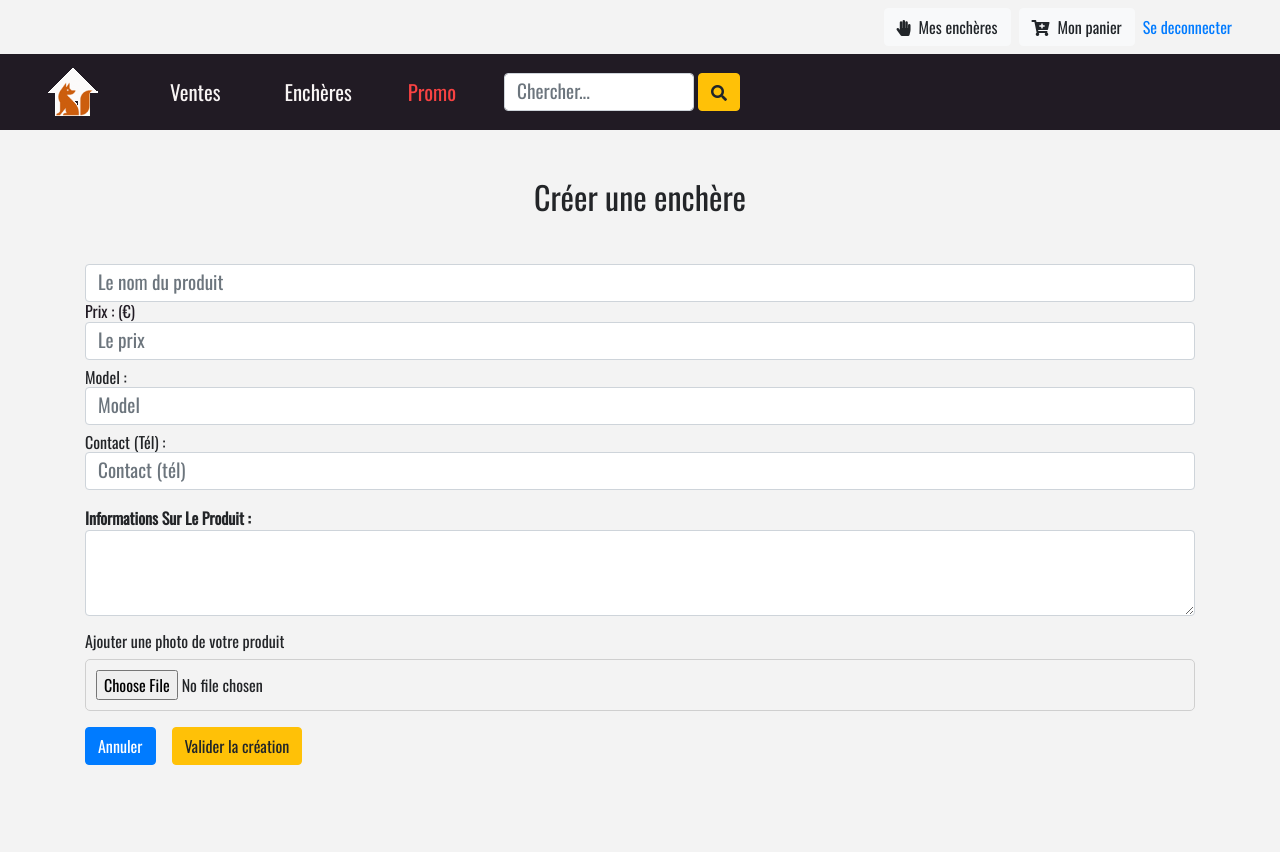
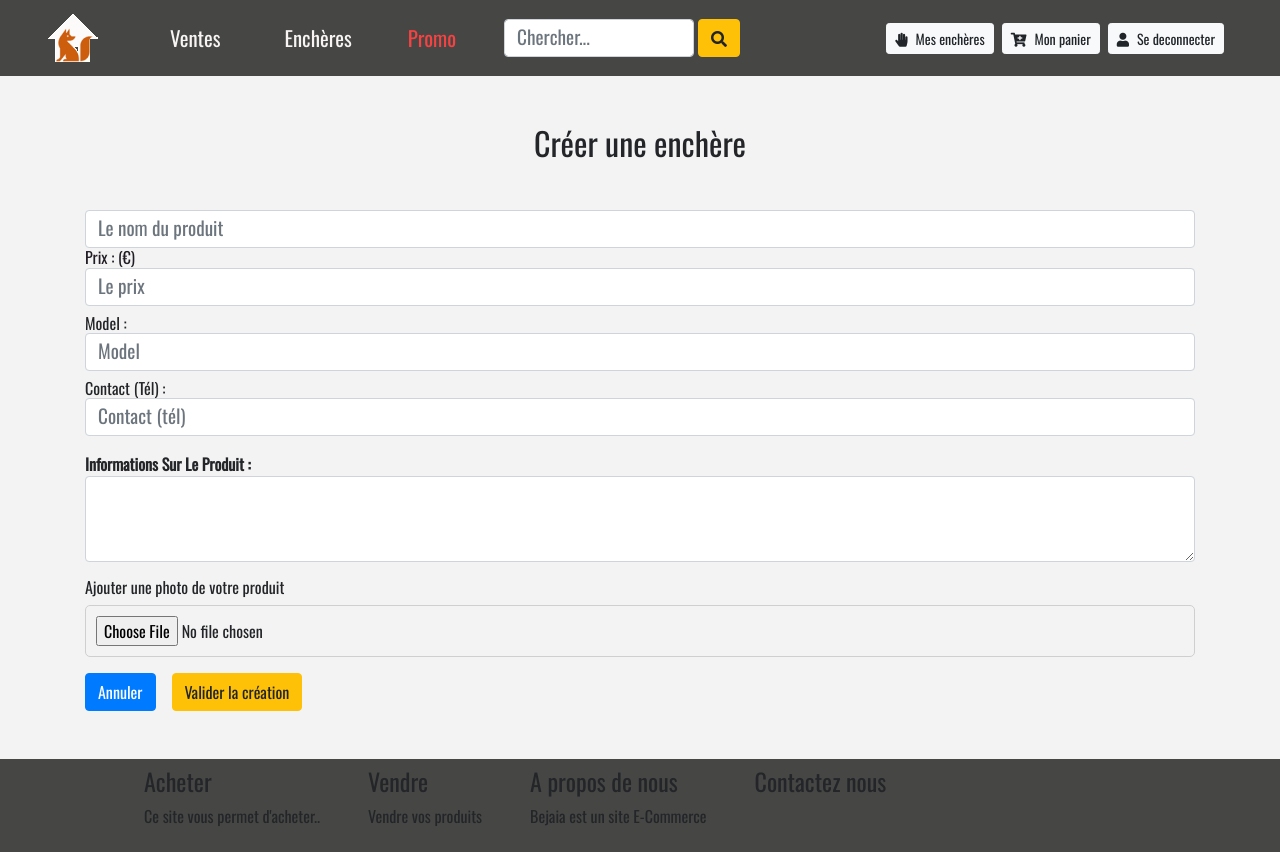
Before and after one commit to eBayLite/eBayFront, a React (Create React App) app: page /creerEnchere in a window 1280 px wide. Before the commit the page ends 813 px from the top, so only its background shows below. Built offline with nearby package versions, Linux system fonts and the light colour scheme.

Commit message:
ajout footer

```diff
--- a/src/App.js
+++ b/src/App.js
@@ -9,7 +9,7 @@ import { Switch,Route } from 'react-router-dom';
 import './App.css';
 import 'bootstrap/dist/css/bootstrap.min.css';
 import NavBar from './NavBar';
-import NavBar2 from './NavBar2';
+import Footer from './Footer';
 import Default from './Default';
 
 import ProductList from './componentsV/ProductList';
@@ -51,21 +51,11 @@ class App extends Component {
 
           <Route path="/creerEnchere" component={CreerEnchere} />
 
-
-
-
-
-
-
-
-
-
-
-
           <Route component={Default} />
 
         </Switch>
         <Modal />
+        <Footer/>
 
       </React.Fragment>
     );
--- /dev/null
+++ b/src/Footer.js
@@ -0,0 +1,66 @@
+import React, { Component } from 'react';
+
+
+import styled from 'styled-components';
+import 'bootstrap/dist/css/bootstrap.min.css';
+
+
+class Footer extends Component{
+    render(){
+        return(
+
+
+
+      <NavWrapper className="navbar navbar-expand-sm  navbar-dark px-sm-5" >
+
+
+<ul class="nav justify-content-center ml-5">
+  <li class="nav-item ml-5">
+    <h4>Acheter </h4>
+    <p>Ce site vous permet d'acheter..</p>
+  </li>
+  <li class="nav-item ml-5">
+  <h4>Vendre</h4>
+  <p>Vendre vos produits</p>
+  </li>
+  <li class="nav-item ml-5">
+  <h4>A propos de nous</h4>
+  <p>Bejaia est un site E-Commerce </p>
+  </li>
+  <li class="nav-item ml-5">
+  <h4>Contactez nous</h4>
+  </li>
+</ul>
+
+
+
+
+      </NavWrapper>
+
+
+
+);
+}
+}
+
+
+
+const NavWrapper = styled.nav`
+background:#464745;
+.nav-link{
+    color:var(--mainWhitee) !important;
+    font-size:3rem
+    text-transform:capitalize !important;
+}
+
+.nav-link:hover{
+  color:var(--mainYellow) !important;
+  font-size:1.33rem
+  text-transform:capitalize !important;
+}
+
+`
+
+
+
+export default Footer;
--- a/src/NavBar.js
+++ b/src/NavBar.js
@@ -11,40 +11,8 @@ class NavBar extends Component{
         return(
 
 
-     <div>
-    <NavWrapperr className="navbar navbar-expand-sm  navbar-dark px-sm-5">
 
-    <ul className="navbar-nav align-items-center ml-auto  ">
-
-         <Link to="/cartE" className="ml-5">
-        <button type="button" class="btn btn-light">
-            <span className="mr-2">
-             <i className="fas fa-hand-paper" />
-            </span>
-           Mes enchères
-        </button>
-       </Link>
-
-
-        <Link to="/cart" className="ml-2 mr-2">
-        <button type="button" class="btn btn-light">
-            <span className="mr-2">
-             <i className="fas fa-cart-plus" />
-            </span>
-           Mon panier
-        </button>
-       </Link>
-
-       <Link to="/login">
-       Se deconnecter
-       </Link>
-
-       </ul>
-
-      </NavWrapperr>
-
-
-      <NavWrapper className="navbar navbar-expand-sm  navbar-dark px-sm-5">
+      <NavWrapper className="navbar navbar-expand-sm  navbar-dark px-sm-5" >
 
       <Link to="/" >
          <img src={logos} alt="store" className="navbar-brand"></img>
@@ -96,6 +64,40 @@ class NavBar extends Component{
         </ul>
 
 
+        <ul className="navbar-nav align-items-center ml-auto mt-0.1  ">
+
+         <Link to="/cartE" className="ml-5">
+        <button type="button" class="btn btn-light btn-sm" >
+            <span className="mr-2">
+             <i className="fas fa-hand-paper" />
+            </span>
+           Mes enchères
+        </button>
+       </Link>
+
+
+        <Link to="/cart" className="ml-2 ">
+        <button type="button" class="btn btn-light btn-sm">
+            <span className="mr-2">
+             <i className="fas fa-cart-plus" />
+            </span>
+           Mon panier
+        </button>
+
+       </Link>
+
+       <Link to="/login" className="ml-2 mr-2">
+       <button type="button" class="btn btn-light btn-sm ">
+            <span className="mr-2">
+             <i className="fas fa-user" />
+            </span>
+           Se deconnecter
+        </button>
+       </Link>
+
+       </ul>
+
+
 
       </NavWrapper>
 
@@ -104,7 +106,7 @@ class NavBar extends Component{
 
 
 
-      </div>
+
 
 
 
@@ -117,24 +119,10 @@ class NavBar extends Component{
 }
 }
 
-const NavWrapperr = styled.nav`
-background:var(--mainWhite);
-.nav-link{
-    color:var(--mainWhitee) !important;
-    font-size:1.3rem
-    text-transform:capitalize !important;
-}
 
-.nav-link:hover{
-  color:var(--mainYellow) !important;
-  font-size:1.33rem
-  text-transform:capitalize !important;
-}
-
-`
 
 const NavWrapper = styled.nav`
-background:var(--mainBlue);
+background:#464745;
 .nav-link{
     color:var(--mainWhitee) !important;
     font-size:1.3rem
```
